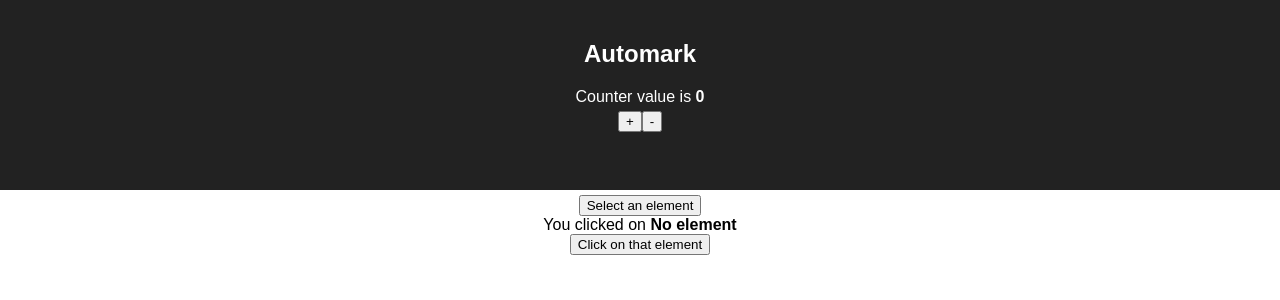
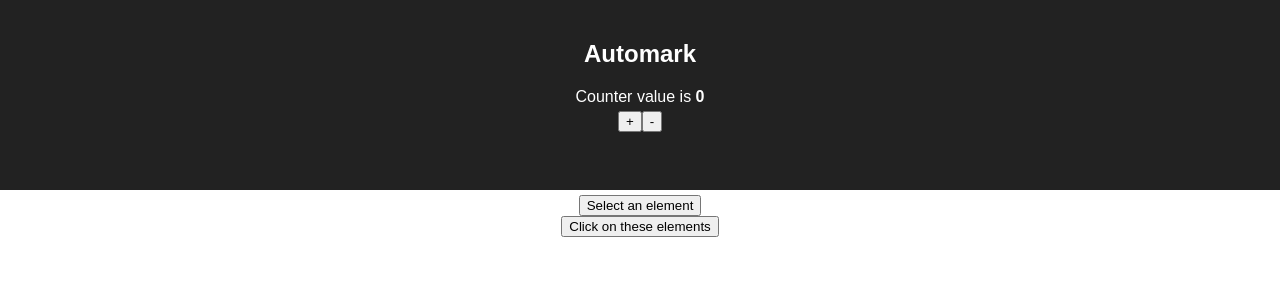
Before and after one commit to acailly/automark, a React (Create React App) app: page / in a window 1280 px wide. Shown: the top 300 px of the page. Built offline with nearby package versions, Linux system fonts and the light colour scheme.

Commit message:
:sparkles: Click on multiple elements

```diff
--- a/src/Editor.js
+++ b/src/Editor.js
@@ -5,7 +5,7 @@ import fromXPath from './actions/fromXPath'
 
 class Editor extends Component {
   state={
-    elementXPath: 'No element'
+    steps: []
   }
 
   activateSelectMode = (event) => {
@@ -19,25 +19,39 @@ class Editor extends Component {
     console.log('[EDITOR]', 'Deactivate select mode')
     automark.removeEventListener(this.onAutomarkEvent)
     this.setState({
-      elementXPath: xpath
+      steps: [...this.state.steps, xpath]
     })
   }
 
   replay = () => {
-    var element = fromXPath(this.state.elementXPath)
-    if (!element) return
+    this.state.steps.reduce((promise, step) => {
+      const element = fromXPath(step)
+      if (!element) return
 
-    click(element)
+      return promise
+        .then(() => new Promise(resolve => setTimeout(resolve, 1000)))
+        .then(() => click(element))
+    }, Promise.resolve())
   }
 
   render () {
+    const renderedSteps = this.state.steps.map(step => {
+      return (
+        <tr>
+          <td>
+            {step}
+          </td>
+        </tr>
+      )
+    })
+
     return (
       <div>
         <button onClick={this.activateSelectMode}>Select an element</button>
-        <div>
-            You clicked on <b>{this.state.elementXPath}</b>
-        </div>
-        <button onClick={this.replay}>Click on that element</button>
+        <table>
+            {renderedSteps}
+        </table>
+        <button onClick={this.replay}>Click on these elements</button>
       </div>
     )
   }
```
